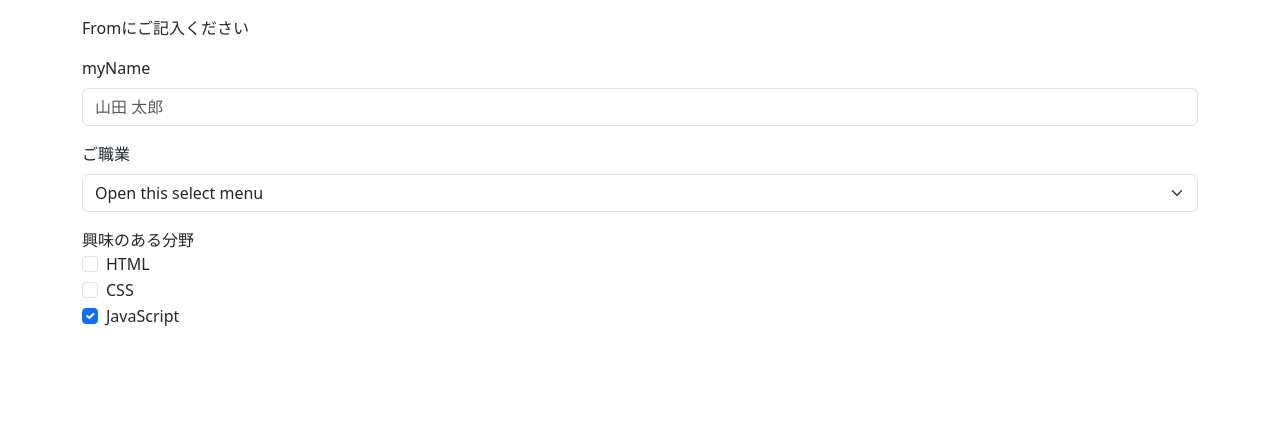
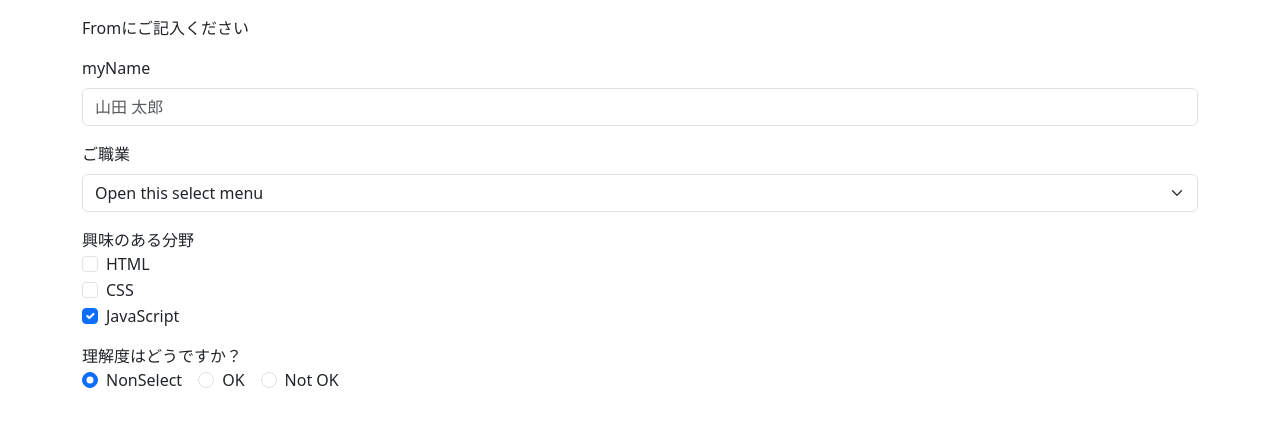
Before and after one commit to ShotaNakahata/Various-types-of-practice, a website: page Udemy_CSS/Bootstrap/index.html in a window 1280 px wide. Shown: the part 121-548 px from the top of the page. Drawn offline with nearby package versions, Linux system fonts and the light colour scheme.

Commit message:
Udemy_css bootstrap pt6

```diff
--- a/Udemy_CSS/Bootstrap/index.html
+++ b/Udemy_CSS/Bootstrap/index.html
@@ -61,6 +61,30 @@
                     </label>
                 </div>
             </div>
+
+            <div class="mb-3">
+                <label for="">理解度はどうですか？</label>
+                <div class="d-sm-flex">
+                    <div class="form-check me-3">
+                        <input class="form-check-input" type="radio"  id="NonSelect" name="understand" checked>
+                        <label class="form-check-label" for="NonSelect">
+                        NonSelect
+                        </label>
+                    </div>
+                    <div class="form-check me-3">
+                        <input class="form-check-input" type="radio"  id="OK" name="understand">
+                        <label class="form-check-label" for="OK">
+                        OK
+                        </label>
+                    </div>
+                    <div class="form-check me-3">
+                        <input class="form-check-input" type="radio"  id="NotOK" name="understand" >
+                        <label class="form-check-label" for="NotOK">
+                        Not OK
+                        </label>
+                    </div>
+                </div>
+            </div>
         </form>
     </div>
 </body>
```
